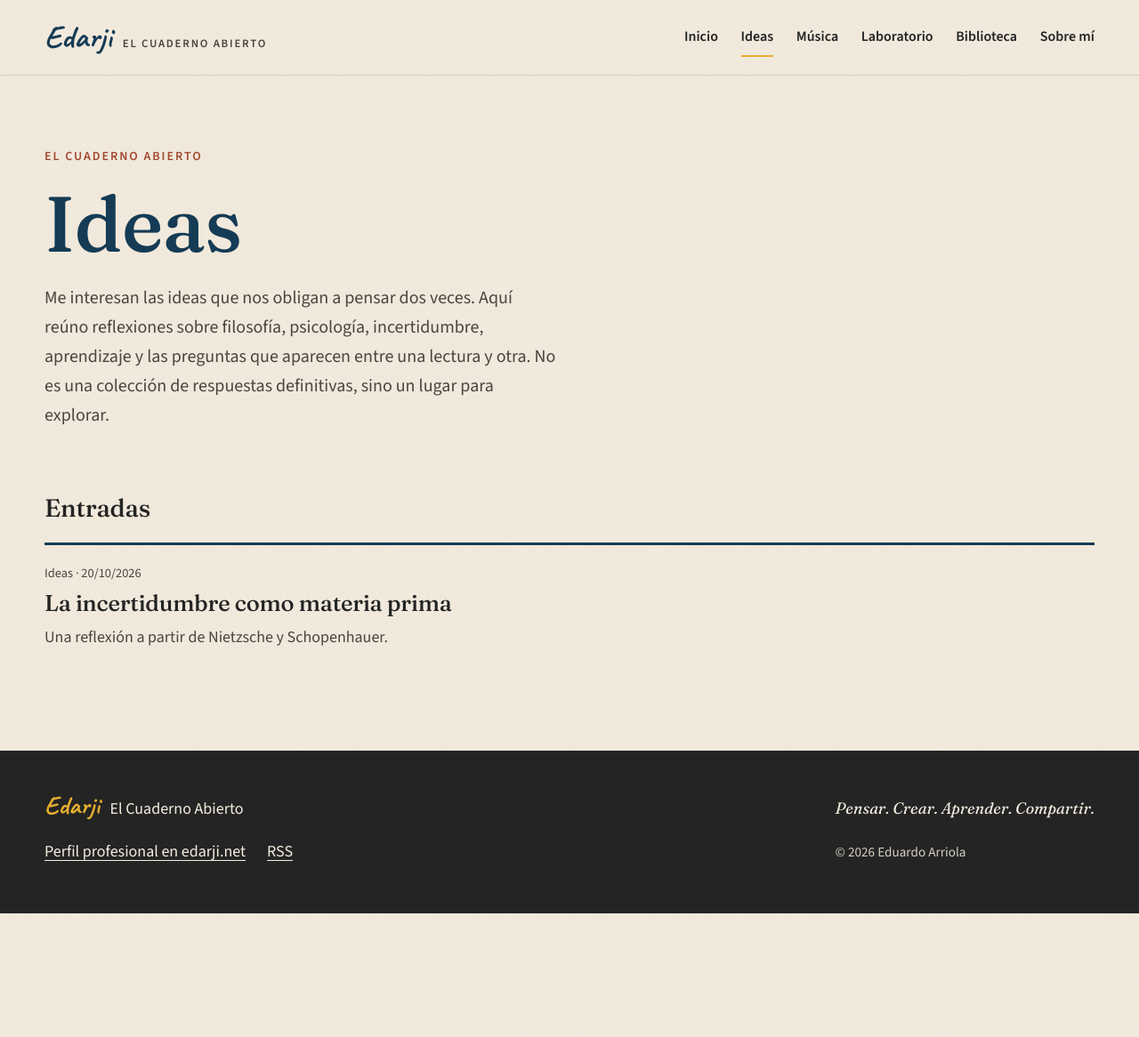
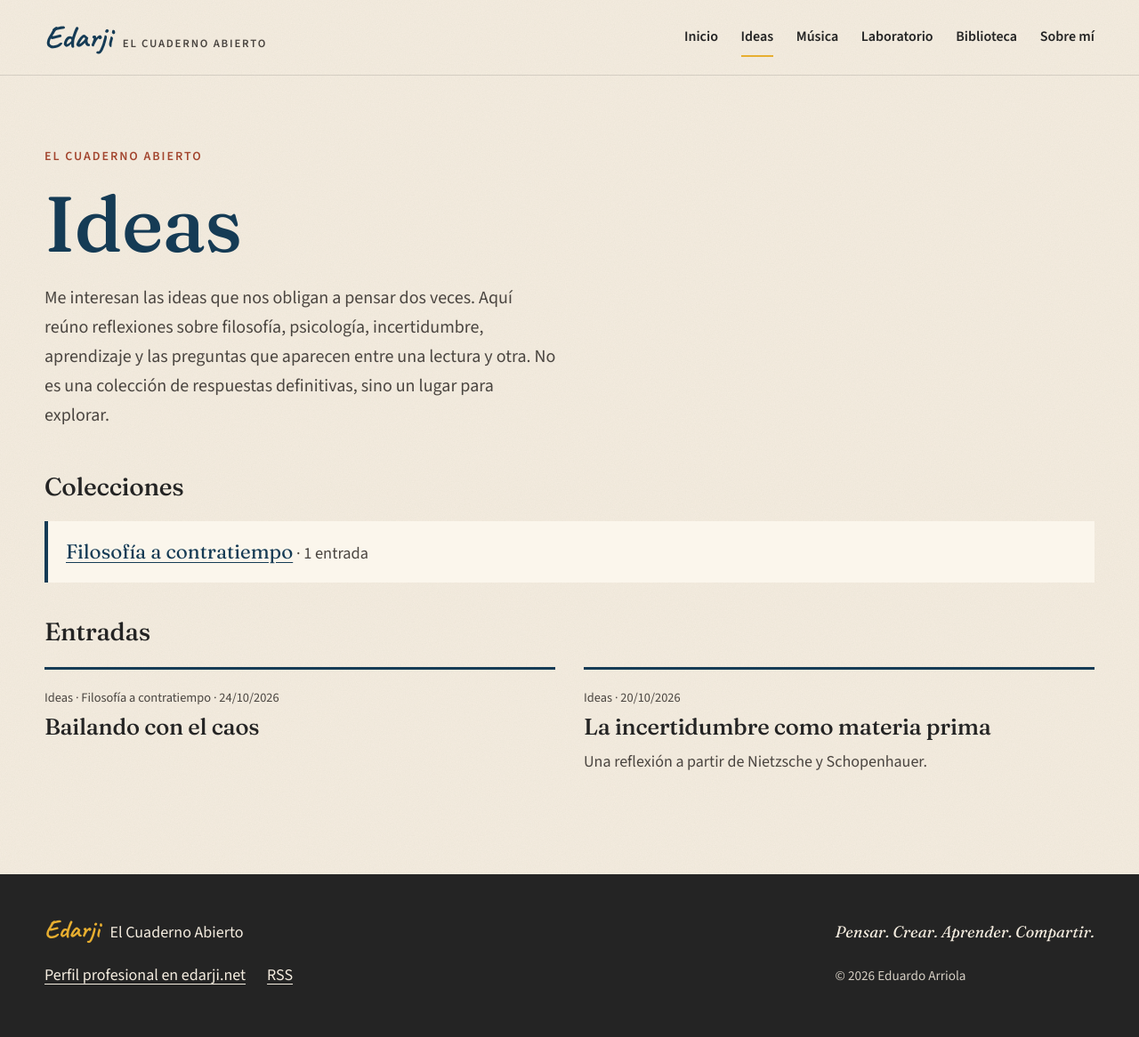
Before and after one commit to edarji/edarji.mx, a Jekyll site: the page built from ideas/index.md, in a window 1280 px wide. Shown: the whole page at 89% size. Built offline with Jekyll 4.4.1, drawn with Linux system fonts in a browser that asks for light colours; before the commit the page ends 1027 px from its top, so only the background shows below that.

Commit message:
Publicar: Bailando con el caos (colección Filosofía a contratiempo)
Primer ensayo de la colección, con ilustración SVG inspirada en La noche
estrellada y frase final destacada. Añade colecciones (_data/colecciones.yml)
y su página en Ideas. Texto aprobado sin cambios.

Co-Authored-By: Claude Opus 5.5 (1M context) <noreply@anthropic.com>
Claude-Session: https://claude.ai/code/session_016Gcug5N2fiVJP5s44bgAAJ

```diff
--- /dev/null
+++ b/_data/colecciones.yml
@@ -0,0 +1,6 @@
+# Colecciones: series de artículos dentro de una sección.
+# Un artículo entra en una colección con "coleccion: <clave>" en su encabezado.
+filosofia-a-contratiempo:
+  titulo: Filosofía a contratiempo
+  seccion: ideas
+  url: /ideas/filosofia-a-contratiempo/
--- a/_includes/lista-entradas.html
+++ b/_includes/lista-entradas.html
@@ -5,7 +5,7 @@
 <ol class="entradas">
   {%- for e in include.entradas %}
   <li class="entrada">
-    <p class="entrada-meta"><span>{% assign clave = e.categories | first %}{% include nombre-seccion.html clave=clave %}</span> · <time datetime="{{ e.date | date_to_xmlschema }}">{{ e.date | date: '%d/%m/%Y' }}</time></p>
+    <p class="entrada-meta"><span>{% assign clave = e.categories | first %}{% include nombre-seccion.html clave=clave %}</span>{% assign col = site.data.colecciones[e.coleccion] %}{% if col %} · <span>{{ col.titulo }}</span>{% endif %} · <time datetime="{{ e.date | date_to_xmlschema }}">{{ e.date | date: '%d/%m/%Y' }}</time></p>
     <h3 class="entrada-titulo"><a href="{{ e.url | relative_url }}">{{ e.title }}</a></h3>
     {%- if e.resumen %}<p class="entrada-resumen">{{ e.resumen }}</p>{% endif %}
   </li>
--- a/_layouts/seccion.html
+++ b/_layouts/seccion.html
@@ -2,10 +2,11 @@
 layout: base
 ---
 {%- comment -%}
-  Página de sección. Front matter: title, intro y seccion (la categoría de sus artículos) o etiqueta (para Exploración).
+  Página de sección. Front matter: title, intro y seccion (la categoría de sus artículos), etiqueta (para Exploración)
+  o coleccion (clave de _data/colecciones.yml). etiqueta_superior cambia el rótulo sobre el título.
 {%- endcomment -%}
 <header class="seccion-cabecera contenedor">
-  <p class="etiqueta">{{ site.tagline }}</p>
+  <p class="etiqueta">{{ page.etiqueta_superior | default: site.tagline }}</p>
   <h1>{{ page.title }}</h1>
   {%- if page.intro %}<p class="seccion-intro">{{ page.intro }}</p>{% endif %}
 </header>
@@ -18,7 +19,9 @@ layout: base
 
 <section class="seccion-entradas contenedor" aria-labelledby="entradas-titulo">
   <h2 id="entradas-titulo" class="bloque-titulo">Entradas</h2>
-  {%- if page.etiqueta %}
+  {%- if page.coleccion %}
+  {%- assign entradas = site.posts | where: "coleccion", page.coleccion %}
+  {%- elsif page.etiqueta %}
   {%- assign entradas = site.tags[page.etiqueta] %}
   {%- else %}
   {%- assign entradas = site.categories[page.seccion] %}
--- a/assets/css/main.css
+++ b/assets/css/main.css
@@ -756,6 +756,84 @@ h2 em {
   color: var(--carbon-suave);
 }
 
+/* Colección a la que pertenece un artículo (_data/colecciones.yml) */
+.articulo-coleccion {
+  margin: -0.25rem 0 1rem;
+  font-family: var(--serif);
+  font-style: italic;
+  font-size: 1.15rem;
+  color: var(--carbon-suave);
+}
+
+.articulo-coleccion a {
+  color: var(--azul);
+}
+
+/* Ilustración de cabecera de un artículo: más ancha que la columna de lectura */
+.ilustracion {
+  width: min(56rem, 100vw - 2 * var(--margen));
+  margin: 0 0 3rem 50%;
+  transform: translateX(-50%);
+  box-shadow: 8px 8px 0 var(--ocre);
+}
+
+.ilustracion svg {
+  display: block;
+  width: 100%;
+  height: auto;
+  aspect-ratio: 15 / 7;
+}
+
+/* Frase final destacada: en Markdown, {: .frase-final} debajo del párrafo */
+.prosa .frase-final {
+  position: relative;
+  margin: 3.5rem 0 0;
+  padding: 2rem 0 0;
+  font-family: var(--serif);
+  font-size: clamp(1.5rem, 3.4vw, 1.9rem);
+  font-style: italic;
+  line-height: 1.35;
+  color: var(--azul);
+}
+
+.prosa .frase-final::before {
+  content: "";
+  position: absolute;
+  top: 0;
+  left: 0;
+  width: 5rem;
+  height: 6px;
+  border-radius: 99px;
+  background: var(--ocre);
+}
+
+.colecciones {
+  margin-top: 1rem;
+}
+
+.colecciones-lista {
+  margin: 0;
+  padding: 0;
+  list-style: none;
+}
+
+.colecciones-lista li {
+  padding: 1rem 1.25rem;
+  background: var(--papel);
+  border-left: 4px solid var(--azul);
+  font-size: 1.15rem;
+}
+
+.colecciones-lista a {
+  font-family: var(--serif);
+  font-size: 1.4rem;
+  color: var(--azul);
+}
+
+.colecciones-lista span {
+  color: var(--carbon-suave);
+}
+
 .sobre-mi-foto {
   max-width: 22rem;
   margin: 0 0 2rem;
--- /dev/null
+++ b/ideas/filosofia-a-contratiempo/index.md
@@ -0,0 +1,6 @@
+---
+layout: seccion
+title: Filosofía a contratiempo
+coleccion: filosofia-a-contratiempo
+etiqueta_superior: Colección · Ideas
+---
--- a/ideas/index.md
+++ b/ideas/index.md
@@ -4,3 +4,16 @@ title: Ideas
 seccion: ideas
 intro: "Me interesan las ideas que nos obligan a pensar dos veces. Aquí reúno reflexiones sobre filosofía, psicología, incertidumbre, aprendizaje y las preguntas que aparecen entre una lectura y otra. No es una colección de respuestas definitivas, sino un lugar para explorar."
 ---
+{%- assign colecciones_ideas = "" | split: "" %}
+{%- for par in site.data.colecciones %}{% if par[1].seccion == page.seccion %}{% assign colecciones_ideas = colecciones_ideas | push: par %}{% endif %}{% endfor %}
+{%- if colecciones_ideas.size > 0 %}
+<section class="colecciones" aria-labelledby="colecciones-titulo">
+  <h2 id="colecciones-titulo" class="bloque-titulo">Colecciones</h2>
+  <ul class="colecciones-lista">
+    {%- for par in colecciones_ideas %}
+    {%- assign total = site.posts | where: "coleccion", par[0] | size %}
+    <li><a href="{{ par[1].url | relative_url }}">{{ par[1].titulo }}</a> <span>· {{ total }} {% if total == 1 %}entrada{% else %}entradas{% endif %}</span></li>
+    {%- endfor %}
+  </ul>
+</section>
+{%- endif %}
```
Also changed, not shown: _includes/ilustracion-noche-estrellada.html (added, +99 -0 lines), _layouts/articulo.html (+7 -0 lines), _posts/2026-10-24-bailando-con-el-caos.md (added, +25 -0 lines), docs/publicar-articulo.md (+7 -0 lines).
